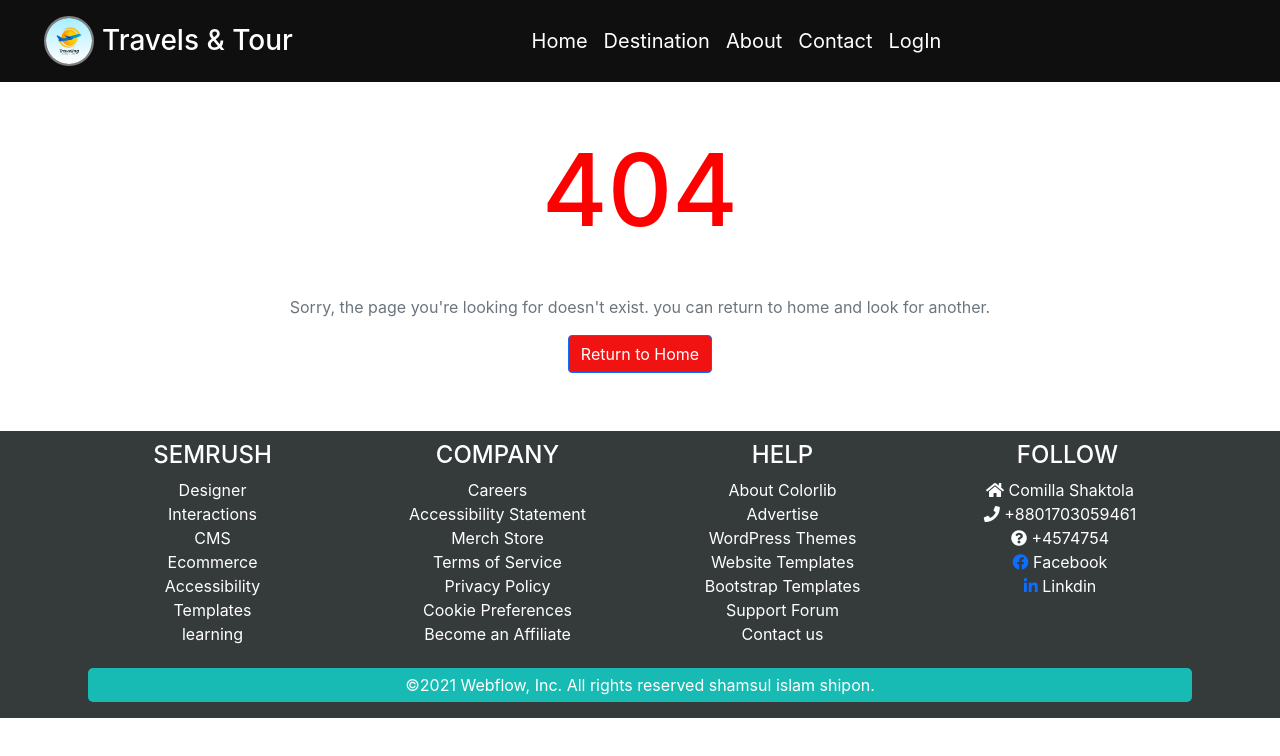
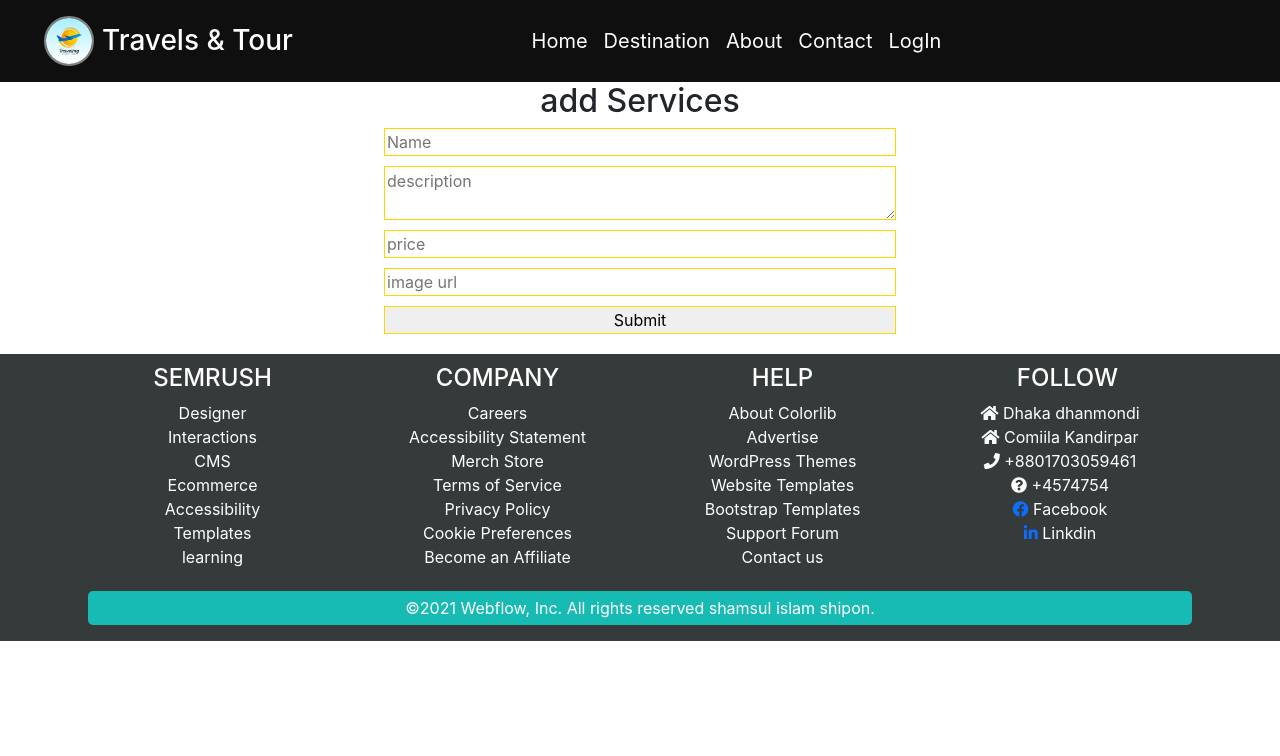
Before and after one commit to SShipon/assignment-11-clint-side, a React (Create React App) app: page /addService in a window 1280 px wide. Shown: the top 756 px of the page. Built offline with nearby package versions, Linux system fonts and the light colour scheme; no server answers.

Commit message:
this is hello

```diff
--- a/package.json
+++ b/package.json
@@ -6,11 +6,13 @@
     "@testing-library/jest-dom": "^5.14.1",
     "@testing-library/react": "^11.2.7",
     "@testing-library/user-event": "^12.8.3",
+    "axios": "^0.24.0",
     "bootstrap": "^5.1.3",
     "firebase": "^9.2.0",
     "react": "^17.0.2",
     "react-bootstrap": "^2.0.1",
     "react-dom": "^17.0.2",
+    "react-hook-form": "^7.18.0",
     "react-rating": "^2.0.5",
     "react-router-dom": "^5.3.0",
     "react-scripts": "4.0.3",
--- a/src/App.css
+++ b/src/App.css
@@ -14,7 +14,7 @@
 }
 
 .App-header {
-  background-color: #282c34;
+  background-color: #4eb92d;
   min-height: 100vh;
   display: flex;
   flex-direction: column;
--- a/src/App.js
+++ b/src/App.js
@@ -11,6 +11,7 @@ import AuthProvider from './Context/AuthProvider';
 import PrivateRoute from './Hooks/PrivateRoute';
 import Footer from './Pages/Home/Footer/Footer';
 import Destination from './Pages/Home/Destination/Destination';
+import AddService from './Pages/AddService/AddService';
 
 function App() {
   return (
@@ -39,6 +40,11 @@ function App() {
           <PrivateRoute exact path="/services/:serviceId">
              <ServiceDetails></ServiceDetails>
           </PrivateRoute>
+         <Route path="/addService" >
+
+         <AddService></AddService>
+         </Route>
+
           <Route path="/login">
             <Login></Login>
           </Route>
--- /dev/null
+++ b/src/Pages/AddService/AddService.css
@@ -0,0 +1,11 @@
+ .service-area form{
+    display: flex;
+    flex-direction: column;
+    justify-content: center;
+    align-items: center;
+  }
+  .service-area form input, textarea{
+      width: 40%;
+      margin-bottom: 10px;
+      border: 1px solid gold;
+  }
--- /dev/null
+++ b/src/Pages/AddService/AddService.js
@@ -0,0 +1,21 @@
+import React from 'react';
+import { useForm } from "react-hook-form";
+import './AddService.css'
+const AddService = () => {
+    const { register, handleSubmit } = useForm();
+    const onSubmit = data => console.log(data);
+    return (
+    <div className="service-area">
+    <h2>add Services</h2>
+    <form onSubmit={handleSubmit(onSubmit)}>
+      <input {...register("name", { required: true, maxLength: 20 })} placeholder="Name" />
+      <textarea {...register("description", )} placeholder="description" />
+      <input type="number" {...register("price")} placeholder="price" />
+      <input {...register("img", )} placeholder="image url" />
+      <input type="submit" />
+    </form>
+</div>
+    );
+};
+
+export default AddService;
--- a/src/Pages/Home/About/About.js
+++ b/src/Pages/Home/About/About.js
@@ -1,5 +1,7 @@
 import React from 'react';
 import './about.css'
+//import video from '../../../images/video/Colorlib - Free Bootstrap Website Template.mkv'
+
 
 const About = () => {
     return (
@@ -12,10 +14,15 @@ const About = () => {
          <button className="mb-5 mt-5 w-25 m-auto fw-bolder btn">More About Us</button>
      </div>
 
+     {/* <div className="container">
+     <video width="750" height="400" controls >
+      <source src={video} type="video/mp4"/>
+     </video>s
+     </div> */}
 
 
      <div className="main-about">
-        <div className="container text-content">
+        <div className="container">
         <div className="row">
         <div className="col-md-6 col-sm-6">
           <h4>Our Story</h4>
--- a/src/Pages/Home/About/about.css
+++ b/src/Pages/Home/About/about.css
@@ -1,8 +1,5 @@
 
 .about-title{
     font-size: 28px;
-color: rgb(34, 29, 109);
+color: rgb(205, 203, 224);
 }
-li{
-    list-style: none;
-}
--- a/src/Pages/Home/Contact/Contact.js
+++ b/src/Pages/Home/Contact/Contact.js
@@ -1,31 +1,31 @@
  import React from 'react';
 import './contact.css'
 
-import icon1 from '../../../images/icon/25489.jpg'
+/* import icon1 from '../../../images/icon/25489.jpg'
 import icon2 from '../../../images/icon/52112.jpg'
 import icon3 from '../../../images/icon/blue-button-with.jpg'
-
+ */
 const Contact = () => {
     return (
         <div className="contact-body">
             <h2 className="text-white pt-5">Contact Us</h2>
             <div className="card-group pt-3 ">
                 <div className="card">
-                    <img src={icon1}  alt="" />
+                   {/*  <img src={icon1}  alt="" /> */}
                     <div className="card-body">
                     <h5 className="card-title">Phone Number</h5>
                     <p className="card-text"> +00257459 <br /> +00747227</p>
                     </div>
                 </div>
                 <div className="card">
-                <img src={icon2} alt="" />
+               {/*  <img src={icon2} alt="" /> */}
                     <div className="card-body">
                     <h5 className="card-title">Email Address</h5>
                     <p className="card-text">eye@care.com <br /> care@gmail.com</p>
                     </div>
                 </div>
                 <div className="card">
-                <img src={icon3}  alt="" />
+                {/* <img src={icon3}  alt="" /> */}
                     <div className="card-body">
                     <h5 className="card-title">Location</h5>
                     <p className="card-text">123, southzone,<br /> Melbourne</p>
--- a/src/Pages/Home/Footer/Footer.js
+++ b/src/Pages/Home/Footer/Footer.js
@@ -8,7 +8,7 @@ const Footer = () => {
                 <div className="row">
                     {/*colum 1*/}
                    <div className="col-md-3 col-sm-6">
-                         <h4>SEMRUSH</h4>
+                        <h4>SEMRUSH</h4>
                     <ul className="list-unstyled">
                         <li>Designer</li>
                         <li>Interactions</li>
@@ -50,7 +50,8 @@ const Footer = () => {
                    <div className="col-md-3 col-sm-6">
                          <h4>FOLLOW</h4>
                     <ul className="list-unstyled font-awsome ">
-                        <li><i class="fas fa-home"></i> Comilla Shaktola</li>
+                        <li><i class="fas fa-home"></i> Dhaka dhanmondi</li>
+                        <li><i class="fas fa-home"></i> Comiila Kandirpar </li>
                         <li><i class="fas fa-phone"></i> +8801703059461</li>
                         <li><i class="fas fa-question-circle"></i> +4574754</li>
                         <li><a href="https://www.facebook.com/mdshipon.chowdhury.940"><i class="fab fa-facebook"></i></a> Facebook</li>
```
Also changed, not shown: 2 other files (tests, documents, lock files or other folders).
